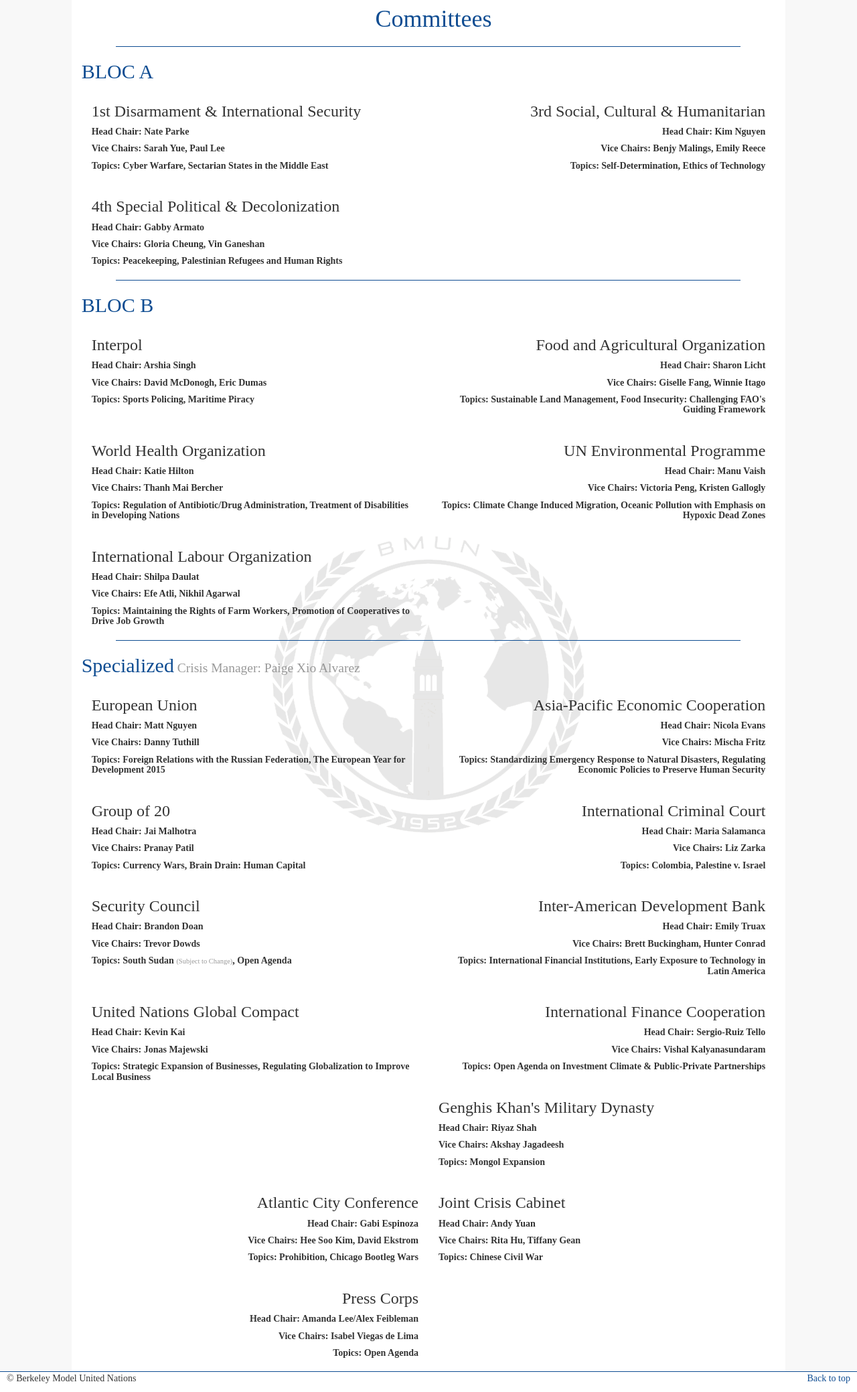
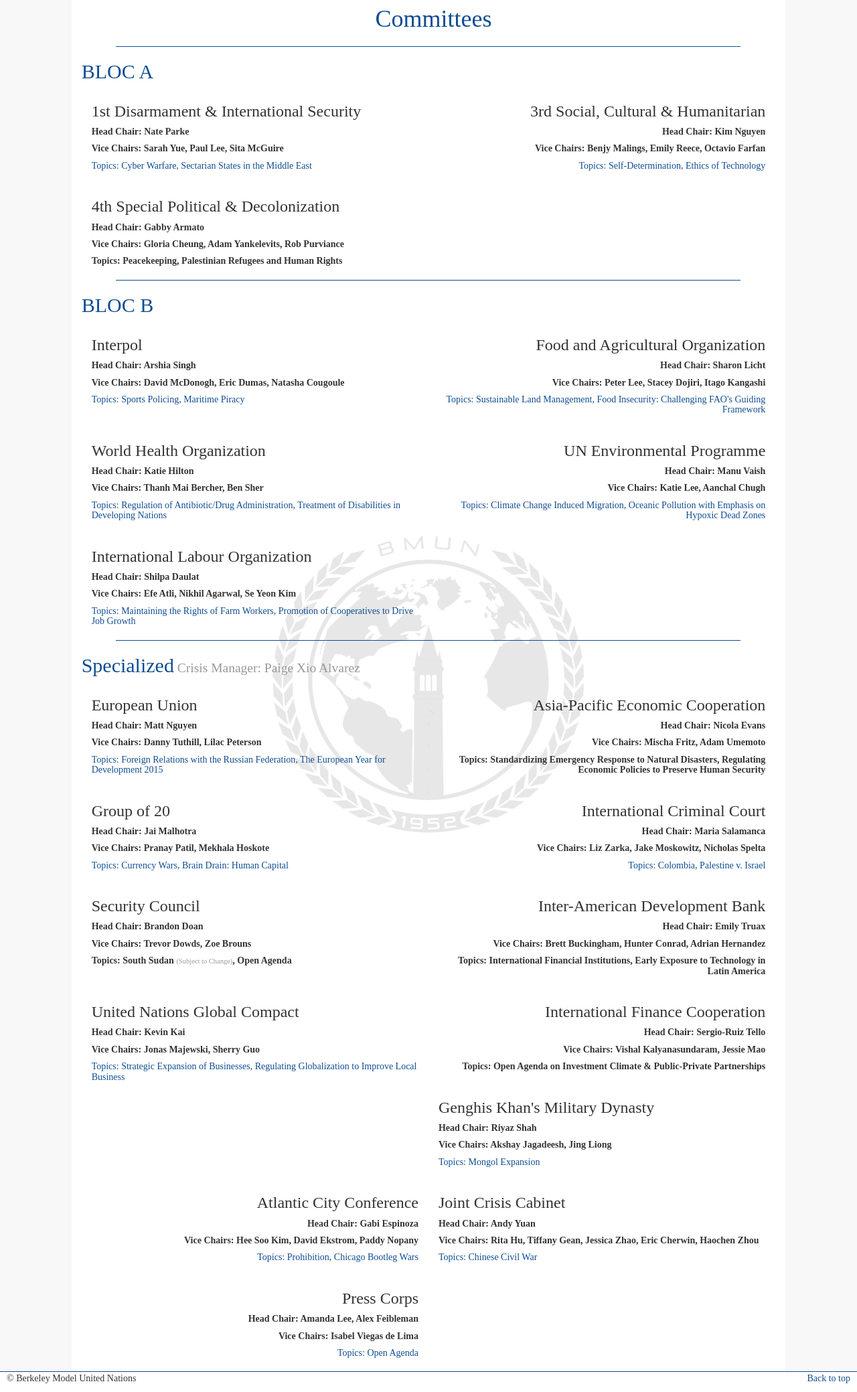
Before and after one commit to nathanielparke/website, a PHP site: page /Committees.php in a window 1280 px wide. Shown: the part 51-2130 px from the top of the page at 67% size. Run offline with PHP 8.4, Linux system fonts and the light colour scheme; some libraries are stand-ins or nearby versions.

Commit message:
Committees and topics

```diff
--- a/Committees.php
+++ b/Committees.php
@@ -15,21 +15,21 @@
             <div class="col-md-6 committee">
                 <h3 class="committee-heading"> 1st Disarmament & International Security</h3>
                 <h5><strong>Head Chair: Nate Parke</strong></h5>
-                <h5><strong>Vice Chairs: Sarah Yue, Paul Lee</h5></strong>
-                <h5><strong>Topics: Cyber Warfare, Sectarian States in the Middle East</strong></h5>
+                <h5><strong>Vice Chairs: Sarah Yue, Paul Lee, Sita McGuire</h5></strong>
+                <h5><a href="img/BMUN63 DISC final.pdf">Topics: Cyber Warfare, Sectarian States in the Middle East</a></h5>
             </div>
 
             <div class="col-md-6 committee" style="text-align:right">
                 <h3 class="committee-heading"> 3rd Social, Cultural & Humanitarian</h3>
                 <h5><strong>Head Chair: Kim Nguyen</strong></h5>
-                <h5><strong>Vice Chairs: Benjy Malings, Emily Reece</h5></strong>
-                <h5><strong>Topics: Self-Determination, Ethics of Technology</strong></h5>
+                <h5><strong>Vice Chairs: Benjy Malings, Emily Reece, Octavio Farfan</h5></strong>
+                <h5><a href="img/BMUN63 SOCHUM final.pdf">Topics: Self-Determination, Ethics of Technology</a></h5>
             </div>
 
             <div class="col-md-6 committee" style="text-align:left">
                 <h3 class="committee-heading"> 4th Special Political & Decolonization</h3>
                 <h5><strong>Head Chair: Gabby Armato</strong></h5>
-                <h5><strong>Vice Chairs: Gloria Cheung, Vin Ganeshan</h5></strong>
+                <h5><strong>Vice Chairs: Gloria Cheung, Adam Yankelevits, Rob Purviance</h5></strong>
                 <h5><strong>Topics: Peacekeeping, Palestinian Refugees and Human Rights</strong></h5>
             </div>
 
@@ -40,36 +40,36 @@
             <div class="col-md-6 committee">
                 <h3 class="committee-heading"> Interpol</h3>
                 <h5><strong>Head Chair: Arshia Singh</strong></h5>
-                <h5><strong>Vice Chairs: David McDonogh, Eric Dumas</h5></strong>
-                <h5><strong>Topics: Sports Policing, Maritime Piracy</strong></h5>
+                <h5><strong>Vice Chairs: David McDonogh, Eric Dumas, Natasha Cougoule</h5></strong>
+                <h5><a href="img/BMUN63 ICPO final.pdf">Topics: Sports Policing, Maritime Piracy</a></h5>
             </div>
 
             <div class="col-md-6 committee" style="text-align:right">
                 <h3 class="committee-heading"> Food and Agricultural Organization</h3>
                 <h5><strong>Head Chair: Sharon Licht</strong></h5>
-                <h5><strong>Vice Chairs: Giselle Fang, Winnie Itago</h5></strong>
-                <h5><strong>Topics: Sustainable Land Management, Food Insecurity: Challenging FAO's Guiding Framework</strong></h5>
+                <h5><strong>Vice Chairs: Peter Lee, Stacey Dojiri, Itago Kangashi</h5></strong>
+                <h5><a href="img/BMUN63 FAO final.pdf">Topics: Sustainable Land Management, Food Insecurity: Challenging FAO's Guiding Framework</a></h5>
             </div>
 
             <div class="col-md-6 committee">
                 <h3 class="committee-heading"> World Health Organization</h3>
                 <h5><strong>Head Chair: Katie Hilton</strong></h5>
-                <h5><strong>Vice Chairs: Thanh Mai Bercher</h5></strong>
-                <h5><strong>Topics: Regulation of Antibiotic/Drug Administration, Treatment of Disabilities in Developing Nations</strong></h5>
+                <h5><strong>Vice Chairs: Thanh Mai Bercher, Ben Sher</h5></strong>
+                <h5><a href="img/BMUN63 WHO final.pdf">Topics: Regulation of Antibiotic/Drug Administration, Treatment of Disabilities in Developing Nations</a></h5>
             </div>
 
             <div class="col-md-6 committee" style="text-align:right">
                 <h3 class="committee-heading"> UN Environmental Programme</h3>
                 <h5><strong>Head Chair: Manu Vaish</strong></h5>
-                <h5><strong>Vice Chairs: Victoria Peng, Kristen Gallogly</h5></strong>
-                <h5><strong>Topics: Climate Change Induced Migration, Oceanic Pollution with Emphasis on Hypoxic Dead Zones</strong></h5>
+                <h5><strong>Vice Chairs: Katie Lee, Aanchal Chugh</h5></strong>
+                <h5><a href="img/BMUN63 UNEP final.pdf">Topics: Climate Change Induced Migration, Oceanic Pollution with Emphasis on Hypoxic Dead Zones</a></h5>
             </div>
 
             <div class="col-md-6 committee">
                 <h3 class="committee-heading"> International Labour Organization</h3>
                 <h5><strong>Head Chair: Shilpa Daulat</strong></h5>
-                <h5><strong>Vice Chairs: Efe Atli, Nikhil Agarwal</h5></strong>
-                <h5><strong>Topics: Maintaining the Rights of Farm Workers, Promotion of Cooperatives to Drive Job Growth</strong></h5>
+                <h5><strong>Vice Chairs: Efe Atli, Nikhil Agarwal, Se Yeon Kim</h5></strong>
+                <h5><a href="img/BMUN63 ILO final.pdf">Topics: Maintaining the Rights of Farm Workers, Promotion of Cooperatives to Drive Job Growth</a></h5>
             </div>
 
             <hr>
@@ -79,85 +79,85 @@
             <div class="col-md-6 committee">
                 <h3 class="committee-heading"> European Union</h3>
                 <h5><strong>Head Chair: Matt Nguyen</strong></h5>
-                <h5><strong>Vice Chairs: Danny Tuthill</h5></strong>
-                <h5><strong>Topics: Foreign Relations with the Russian Federation, The European Year for Development 2015</strong></h5>
+                <h5><strong>Vice Chairs: Danny Tuthill, Lilac Peterson</h5></strong>
+                <h5><a href="img/BMUN63 EU final.pdf">Topics: Foreign Relations with the Russian Federation, The European Year for Development 2015</a></h5>
             </div>
 
             <div class="col-md-6 committee" style="text-align:right">
                 <h3 class="committee-heading"> Asia-Pacific Economic Cooperation</h3>
                 <h5><strong>Head Chair: Nicola Evans</strong></h5>
-                <h5><strong>Vice Chairs: Mischa Fritz</h5></strong>
+                <h5><strong>Vice Chairs: Mischa Fritz, Adam Umemoto</h5></strong>
                 <h5><strong>Topics: Standardizing Emergency Response to Natural Disasters, Regulating Economic Policies to Preserve Human Security</strong></h5>
             </div>
 
             <div class="col-md-6 committee">
                 <h3 class="committee-heading"> Group of 20</h3>
                 <h5><strong>Head Chair: Jai Malhotra</strong></h5>
-                <h5><strong>Vice Chairs: Pranay Patil</h5></strong>
-                <h5><strong>Topics: Currency Wars, Brain Drain: Human Capital</strong></h5>
+                <h5><strong>Vice Chairs: Pranay Patil, Mekhala Hoskote</h5></strong>
+                <h5><a href="img/BMUN63 G20 final.pdf">Topics: Currency Wars, Brain Drain: Human Capital</a></h5>
             </div>
 
             <div class="col-md-6 committee" style="text-align:right">
                 <h3 class="committee-heading"> International Criminal Court</h3>
                 <h5><strong>Head Chair: Maria Salamanca</strong></h5>
-                <h5><strong>Vice Chairs: Liz Zarka</h5></strong>
-                <h5><strong>Topics: Colombia, Palestine v. Israel</strong></h5>
+                <h5><strong>Vice Chairs: Liz Zarka, Jake Moskowitz, Nicholas Spelta</h5></strong>
+                <h5><a href="img/BMUN63 ICC final.pdf">Topics: Colombia, Palestine v. Israel</a></h5>
             </div>
 
             <div class="col-md-6 committee" >
                 <h3 class="committee-heading"> Security Council</h3>
                 <h5><strong>Head Chair: Brandon Doan</strong></h5>
-                <h5><strong>Vice Chairs: Trevor Dowds</h5></strong>
+                <h5><strong>Vice Chairs: Trevor Dowds, Zoe Brouns</h5></strong>
                 <h5><strong>Topics: South Sudan <small>(Subject to Change)</small>, Open Agenda</strong></h5>
             </div>
 
             <div class="col-md-6 committee" style="text-align:right">
                 <h3 class="committee-heading"> Inter-American Development Bank</h3>
                 <h5><strong>Head Chair: Emily Truax</strong></h5>
-                <h5><strong>Vice Chairs: Brett Buckingham, Hunter Conrad</h5></strong>
+                <h5><strong>Vice Chairs: Brett Buckingham, Hunter Conrad, Adrian Hernandez</h5></strong>
                 <h5><strong>Topics: International Financial Institutions, Early Exposure to Technology in Latin America</strong></h5>
             </div>
 
             <div class="col-md-6 committee">
                 <h3 class="committee-heading"> United Nations Global Compact</h3>
                 <h5><strong>Head Chair: Kevin Kai</strong></h5>
-                <h5><strong>Vice Chairs: Jonas Majewski</h5></strong>
-                <h5><strong>Topics: Strategic Expansion of Businesses, Regulating Globalization to Improve Local Business</strong></h5>
+                <h5><strong>Vice Chairs: Jonas Majewski, Sherry Guo</h5></strong>
+                <h5><a href="img/BMUN63 UNGC final.pdf">Topics: Strategic Expansion of Businesses, Regulating Globalization to Improve Local Business</a></h5>
             </div>
 
             <div class="col-md-6 committee" style="text-align:right">
                 <h3 class="committee-heading"> International Finance Cooperation</h3>
                 <h5><strong>Head Chair: Sergio-Ruiz Tello</strong></h5>
-                <h5><strong>Vice Chairs: Vishal Kalyanasundaram</h5></strong>
+                <h5><strong>Vice Chairs: Vishal Kalyanasundaram, Jessie Mao</h5></strong>
                 <h5><strong>Topics: Open Agenda on Investment Climate & Public-Private Partnerships</strong></h5>
             </div>
 
             <div class="col-md-6 committee">
                 <h3 class="committee-heading"> Genghis Khan's Military Dynasty</h3>
                 <h5><strong>Head Chair: Riyaz Shah</strong></h5>
-                <h5><strong>Vice Chairs: Akshay Jagadeesh</h5></strong>
-                <h5><strong>Topics: Mongol Expansion</strong></h5>
+                <h5><strong>Vice Chairs: Akshay Jagadeesh, Jing Liong</h5></strong>
+                <h5><a href="img/BMUN63 KHAN final.pdf">Topics: Mongol Expansion</a></h5>
             </div>
 
             <div class="col-md-6 committee" style="text-align:right">
                 <h3 class="committee-heading"> Atlantic City Conference</h3>
                 <h5><strong>Head Chair: Gabi Espinoza</strong></h5>
-                <h5><strong>Vice Chairs: Hee Soo Kim, David Ekstrom</h5></strong>
-                <h5><strong>Topics: Prohibition, Chicago Bootleg Wars</strong></h5>
+                <h5><strong>Vice Chairs: Hee Soo Kim, David Ekstrom, Paddy Nopany</h5></strong>
+                <h5><a href="img/BMUN63 ACC final.pdf">Topics: Prohibition, Chicago Bootleg Wars</a></h5>
             </div>
 
             <div class="col-md-6 committee">
                 <h3 class="committee-heading"> Joint Crisis Cabinet</h3>
                 <h5><strong>Head Chair: Andy Yuan</strong></h5>
-                <h5><strong>Vice Chairs: Rita Hu, Tiffany Gean</h5></strong>
-                <h5><strong>Topics: Chinese Civil War</strong></h5>
+                <h5><strong>Vice Chairs: Rita Hu, Tiffany Gean, Jessica Zhao, Eric Cherwin, Haochen Zhou</h5></strong>
+                <h5><a href="img/BMUN63 JCC final.pdf">Topics: Chinese Civil War</a></h5>
             </div>
 
             <div class="col-md-6 committee" style="text-align:right">
                 <h3 class="committee-heading"> Press Corps</h3>
-                <h5><strong>Head Chair: Amanda Lee/Alex Feibleman</strong></h5>
+                <h5><strong>Head Chair: Amanda Lee, Alex Feibleman</strong></h5>
                 <h5><strong>Vice Chairs: Isabel Viegas de Lima</h5></strong>
-                <h5><strong>Topics: Open Agenda</strong></h5>
+                <h5><a href="img/BMUN63 PRESS final.pdf">Topics: Open Agenda</a></h5>
             </div>
 
     </div>
```
